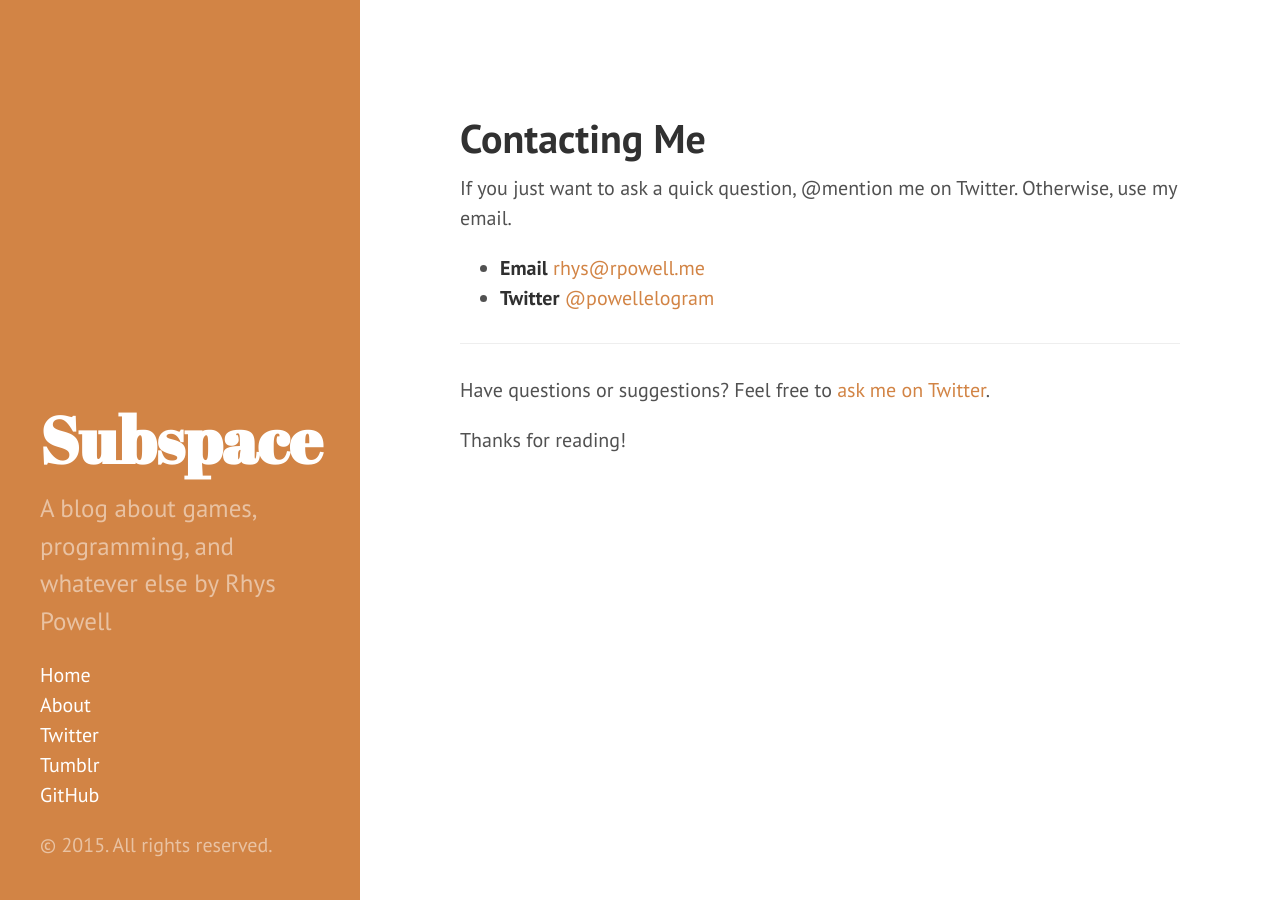
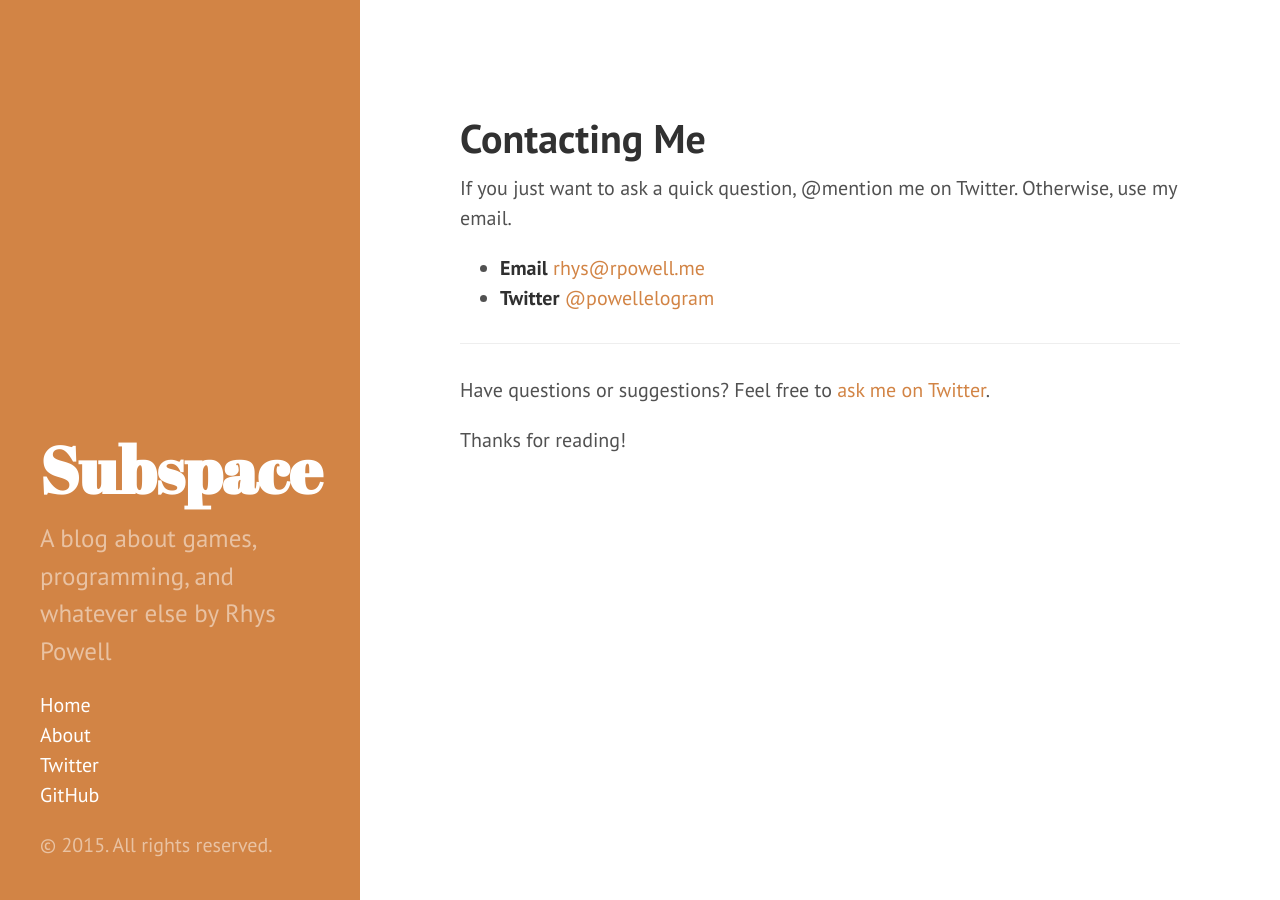
Before and after one commit to rpowelll/rpowelll.github.com, a Jekyll site: the page built from contact.md, in a window 1280 px wide. Built offline with Jekyll 4.4.1, drawn with Linux system fonts in a browser that asks for light colours; comment, search, counter and statistics services are not loaded.

Commit message:
Remove Tumblr link

```diff
--- a/_includes/sidebar.html
+++ b/_includes/sidebar.html
@@ -27,7 +27,6 @@
       {% endfor %}
 
       <li class="sidebar-nav-item"><a href="http://twitter.com/{{ site.social.twitter }}">Twitter</a></li>
-      <li class="sidebar-nav-item"><a href="http://{{ site.social.tumblr }}.tumblr.com">Tumblr</a></li>
       <li class="sidebar-nav-item"><a href="http://github.com/{{ site.social.github }}">GitHub</a></li>
     </ul>
 
```
